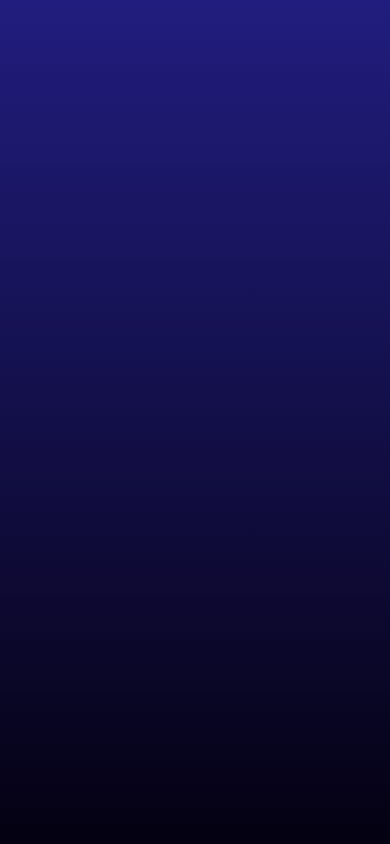
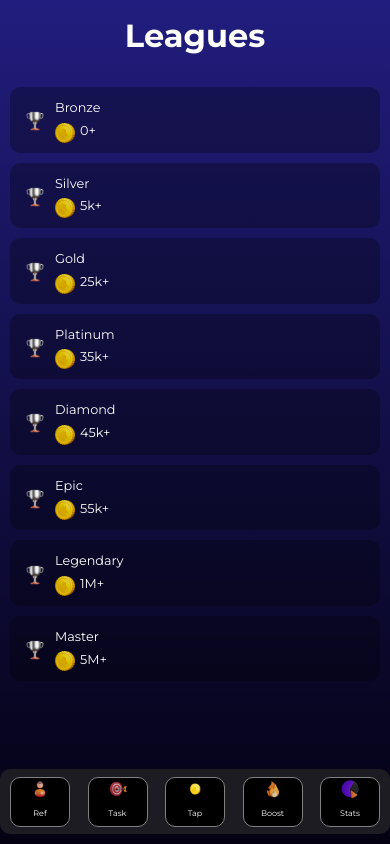
Before and after one commit to Oludefiyinfoluwa06/truexgold-client, a React (Vite) app: page /rank in a window 390 px wide. Before the commit this address had no page. Built offline with nearby package versions, Linux system fonts and the light colour scheme; what @web3modal/wagmi, wagmi would draw is missing.

Commit message:
updated the rank page

```diff
--- a/package.json
+++ b/package.json
@@ -10,14 +10,15 @@
     "preview": "vite preview"
   },
   "dependencies": {
-    "axios": "^1.7.2",
     "@tanstack/react-query": "^5.48.0",
     "@web3modal/ethers": "^5.0.3",
     "@web3modal/wagmi": "^5.0.3",
+    "axios": "^1.7.2",
     "ethers": "^6.13.1",
     "react": "^18.3.1",
     "react-dom": "^18.3.1",
     "react-icons": "^5.2.1",
+    "react-modal": "^3.16.1",
     "react-router-dom": "^6.23.1",
     "viem": "^2.16.2",
     "wagmi": "^2.10.7"
--- a/src/App.jsx
+++ b/src/App.jsx
@@ -10,6 +10,7 @@ import StatsPage from './pages/StatsPage/StatsPage';
 import { TruexProvider } from './contexts/TruexContext';
 import Register from './pages/Register';
 import { Web3ModalProvider } from './components/ConnectBtn';
+import RankPage from './pages/RankPage/RankPage';
 
 
 const App = () => {
@@ -26,6 +27,7 @@ const App = () => {
             <Route path='/earn' element={< EarnCoins />} />
             <Route path='/boost' element={<BoosterPage />} />
             <Route path='/stat' element={<StatsPage />} />
+            <Route path='/rank' element = {< RankPage />} />
           </Routes>
         </TruexProvider>
       </Web3ModalProvider>
--- a/src/assets/styles.css
+++ b/src/assets/styles.css
@@ -213,4 +213,43 @@
       border-radius: 5px;
       border: solid #ffffff1a;
     }
+    .modalOverlay {
+      position: fixed;
+      top: 0;
+      left: 0;
+      right: 0;
+      bottom: 0;
+      background-color: rgba(0, 0, 0, 0.75);
+      display: flex;
+      justify-content: center;
+      align-items: center;
+    }
+
+    .modalContent {
+      /* background: rgba(255, 255, 255, 0.797); */
+      padding: 20px;
+      border-radius: 4px;
+      max-width: 500px;
+      width: 50%;
+      box-shadow: 0 2px 10px rgba(0, 0, 0, 0.1);
+      display: flex;
+      flex-direction: column;
+      gap: 40px;
+      justify-content: center;
+      align-items: center;
+      border-radius: 10px;
+    }
+    .close {
+      display: flex;
+      margin-left: 170px;
+    }
+    .closeBtn {
+      background-color: #ffffff;
+      color: #000;
+      font-weight: bold;
+      padding: 15px;
+      border-radius: 10px;
+      font-size: 25px;
+    }
+
   }
--- a/src/components/ConnectBtn.jsx
+++ b/src/components/ConnectBtn.jsx
@@ -1,13 +1,14 @@
 import React, { useState, useEffect } from 'react';
 import '../assets/styles.css';
+import { IoClose } from "react-icons/io5";
 import Logo from '../assets/img/truexLogo.png';
 import { FaWallet } from "react-icons/fa6";
 import { createWeb3Modal, useWeb3Modal } from '@web3modal/wagmi/react';
 import { defaultWagmiConfig } from '@web3modal/wagmi/react/config';
-
 import { WagmiProvider, useAccount, useDisconnect } from 'wagmi';
 import { arbitrum, mainnet } from 'wagmi/chains';
 import { QueryClient, QueryClientProvider } from '@tanstack/react-query';
+import Modal from 'react-modal';
 
 // 0. Setup queryClient
 const queryClient = new QueryClient();
@@ -38,6 +39,9 @@ createWeb3Modal({
   enableOnramp: true // Optional - false as default
 });
 
+// Set the root element for the modal
+Modal.setAppElement('#root');
+
 export function Web3ModalProvider({ children }) {
   return (
     <WagmiProvider config={config}>
@@ -53,7 +57,7 @@ export default function ConnectButton() {
   const { address, isConnected } = useAccount();
   const { disconnect } = useDisconnect();
   const [walletAddress, setWalletAddress] = useState('');
-  const [isDropdownOpen, setIsDropdownOpen] = useState(false);
+  const [isModalOpen, setIsModalOpen] = useState(false);
 
   useEffect(() => {
     if (isConnected && address) {
@@ -65,12 +69,12 @@ export default function ConnectButton() {
 
   const handleDisconnect = () => {
     disconnect();
-    setIsDropdownOpen(false);
+    setIsModalOpen(false);
   };
 
   const handleButtonClick = () => {
     if (isConnected) {
-      setIsDropdownOpen(!isDropdownOpen);
+      setIsModalOpen(true);
     } else {
       open({ view: 'Networks' });
     }
@@ -82,11 +86,18 @@ export default function ConnectButton() {
         <FaWallet size={10} />
         <p>{walletAddress ? walletAddress + '....' : 'Wallet'}</p>
       </button>
-      {isDropdownOpen && (
-        <div className='dropdownMenu'>
-          <button onClick={handleDisconnect}>Disconnect</button>
-        </div>
-      )}
+      <Modal
+        isOpen={isModalOpen}
+        onRequestClose={() => setIsModalOpen(false)}
+        contentLabel="Disconnect Modal"
+        className="modalContent"
+        overlayClassName="modalOverlay"
+      >
+        {/* <h2>Wallet Actions</h2> */}
+        <IoClose color='#000' className='close' size={30} onClick={() => setIsModalOpen(false)} />
+
+        <button className='closeBtn' onClick={handleDisconnect}>Disconnect</button>
+      </Modal>
     </span>
   );
 }
--- a/src/components/RankButton.jsx
+++ b/src/components/RankButton.jsx
@@ -2,17 +2,18 @@ import React from 'react';
 import '../assets/styles.css';
 import Cup from '../assets/img/cup.png';
 import { FaGreaterThan } from "react-icons/fa";
+import { Link } from 'react-router-dom';
 
 
 const RankButton = () => {
   return (
-    <div className='CupBtn'>
+    <Link to='/rank' className='CupBtn'>
         <a className='innerBtn'>
             <img src={Cup} alt="cup" />
             <p>Master</p>
             <FaGreaterThan size={10} />
         </a>
-    </div>
+    </Link>
   )
 }
 
--- /dev/null
+++ b/src/pages/RankPage/RankPage.css
@@ -0,0 +1,41 @@
+@media (max-width: 480px) {
+    .Rank-Container {
+        display: flex;
+        flex-direction: column;
+        justify-content: center;
+        align-items: center;
+        gap: 30px;
+        margin: 0 10px;
+
+    }
+    .Rank-Container h1 {
+        font-weight: bold;
+    }
+    .rankContent {
+        display: flex;
+        align-items: center;
+        justify-content: flex-start;
+        gap: 10px;
+        width: 100%;
+        padding: 10px 15px;
+        border-radius: 10px;
+        background: #0000004a;
+        margin-top: -5px;
+    }
+    .content {
+        width: 100%;
+        line-height: 0.1;
+    }
+    .coin {
+        display: flex;
+        align-items: center;
+        gap: 5px;
+    }
+    .writing {
+        line-height: 0.2;
+    }
+    .writing p {
+        font-size: 0.8rem;
+    }
+
+}
--- /dev/null
+++ b/src/pages/RankPage/RankPage.jsx
@@ -0,0 +1,117 @@
+import React from 'react';
+import './RankPage.css';
+import Cup from '../../assets/img/cup.png';
+import Coin from '../../assets/img/truexLogo.png';
+import Nav from '../../components/Nav';
+
+const RankPage = () => {
+  return (
+    <div className='Rank-Container'>
+        <h1>Leagues</h1>
+
+
+        <div className="content">
+
+            <div className="rankContent">
+                <img src={Cup} alt="trophy" />
+                <div className="writing">
+                    <p>Bronze</p>
+                    <div className="coin">
+                        <img src={Coin} alt="coin" />
+                        <p>0+</p>
+                    </div>
+                </div>
+            </div>
+
+            <div className="rankContent">
+                <img src={Cup} alt="trophy" />
+                <div className="writing">
+                    <p>Silver</p>
+                    <div className="coin">
+                        <img src={Coin} alt="coin" />
+                        <p>5k+</p>
+                    </div>
+                </div>
+            </div>
+
+            <div className="rankContent">
+                <img src={Cup} alt="trophy" />
+                <div className="writing">
+                    <p>Gold</p>
+                    <div className="coin">
+                        <img src={Coin} alt="coin" />
+                        <p>25k+</p>
+                    </div>
+                </div>
+            </div>
+
+            <div className="rankContent">
+                <img src={Cup} alt="trophy" />
+                <div className="writing">
+                    <p>Platinum</p>
+                    <div className="coin">
+                        <img src={Coin} alt="coin" />
+                        <p>35k+</p>
+                    </div>
+                </div>
+            </div>
+
+            <div className="rankContent">
+                <img src={Cup} alt="trophy" />
+                <div className="writing">
+                    <p>Diamond</p>
+                    <div className="coin">
+                        <img src={Coin} alt="coin" />
+                        <p>45k+</p>
+                    </div>
+                </div>
+            </div>
+
+            <div className="rankContent">
+                <img src={Cup} alt="trophy" />
+                <div className="writing">
+                    <p>Epic</p>
+                    <div className="coin">
+                        <img src={Coin} alt="coin" />
+                        <p>55k+</p>
+                    </div>
+                </div>
+            </div>
+
+            <div className="rankContent">
+                <img src={Cup} alt="trophy" />
+                <div className="writing">
+                    <p>Legendary</p>
+                    <div className="coin">
+                        <img src={Coin} alt="coin" />
+                        <p>1M+</p>
+                    </div>
+                </div>
+            </div>
+
+            <div className="rankContent">
+                <img src={Cup} alt="trophy" />
+                <div className="writing">
+                    <p>Master</p>
+                    <div className="coin">
+                        <img src={Coin} alt="coin" />
+                        <p>5M+</p>
+                    </div>
+                </div>
+            </div>
+        </div>
+        <br />
+        <br />
+        <br />
+        <br />
+
+
+        <nav className="bottom-nav">
+            <Nav />
+      </nav>
+
+    </div>
+  )
+}
+
+export default RankPage
```
Also changed, not shown: 1 other file (tests, documents, lock files or other folders).
